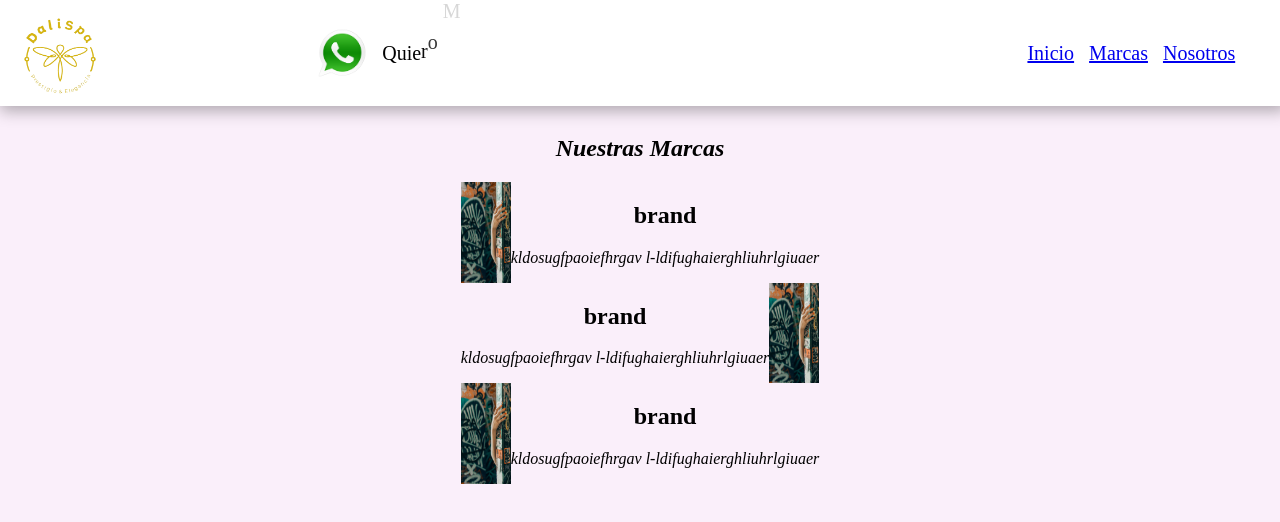
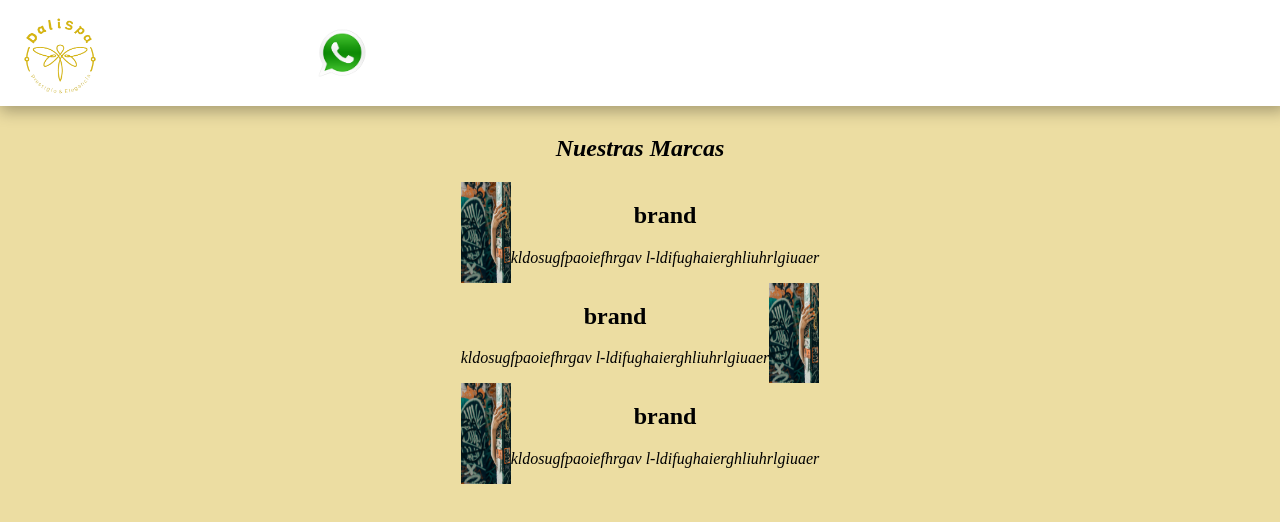
Before and after one commit to luis-moguea/dalispa, a React (Vite) app: page /brands in a window 1280 px wide. Shown: the top 522 px of the page. Built offline with nearby package versions, Linux system fonts and the light colour scheme; a web font is replaced by a local one.

Commit message:
several updates

```diff
--- a/src/App.tsx
+++ b/src/App.tsx
@@ -48,7 +48,7 @@ function App() {
               padding="0.2em"
               position="fixed"
               zIndex="10000"
-              backgroundColor="white"
+              backgroundColor="#19191a"
               top="0"
               boxShadow="0px 5px 15px rgba(0, 0, 0, 0.3)" // Sombra más intensa
             >
--- a/src/components/Footer.tsx
+++ b/src/components/Footer.tsx
@@ -28,7 +28,7 @@ const Footer = () => {
       display="flex"
       alignItems="center"
       justifyContent="center"
-      bgColor="white"
+      bgColor="#19191a"
       minH={isHigherThan480 ? "300px" : "250px"}
       flexDir="column"
       width="100%"
@@ -88,7 +88,7 @@ const Footer = () => {
           <Text
             fontStyle="italic"
             fontSize="12px"
-            color="#000000"
+            color="#ffffff"
             textAlign="left"
           >
             ¡Placer y belleza para tus manos y pies!
@@ -101,7 +101,7 @@ const Footer = () => {
             boxShadow: "0 0 1px rgba(0, 0, 0, 0.2)",
           }}
         />
-        <Text mt="20px" fontSize="12px" color="#000000" textAlign="center">
+        <Text mt="20px" fontSize="12px" color="#ffffff" textAlign="center">
           DaliSpa | Todos los derechos reservados &reg;
         </Text>
       </Box>
--- a/src/components/NavCallToAction.tsx
+++ b/src/components/NavCallToAction.tsx
@@ -73,6 +73,7 @@ const NavCallToAction = () => {
             <MotionText
               key={index}
               fontSize="20px"
+              color="#ffffff"
               _hover={{ cursor: "pointer", color: "gray" }}
               custom={index}
               variants={typingAnimation}
--- a/src/components/Navbar.tsx
+++ b/src/components/Navbar.tsx
@@ -8,8 +8,16 @@ const Navbar = () => {
   return (
     <Box display="flex" gap="15px" pr="3em">
       {navbarKeys.map((el, index) => (
-        <Link to={navbarLinks[index]} key={index}>
-          <Text fontSize="20px" _hover={{ cursor: "pointer", color: "gray" }}>
+        <Link
+          to={navbarLinks[index]}
+          key={index}
+          style={{ textDecoration: "none" }}
+        >
+          <Text
+            color="#ffffff"
+            fontSize="20px"
+            _hover={{ cursor: "pointer", color: "gray" }}
+          >
             {el}
           </Text>
         </Link>
--- a/src/components/ReferencedImages.tsx
+++ b/src/components/ReferencedImages.tsx
@@ -8,10 +8,10 @@ interface Props {
   alt: string;
   ml: string;
   description?: string;
-  color: string;
+  color?: string;
 }
 
-const ReferencedImages = ({ image, name, alt, color, ml }: Props) => {
+const ReferencedImages = ({ image, name, alt, ml }: Props) => {
   const [isHigherThan480] = useMediaQuery("(min-width: 480px)");
 
   const imageStyle: CSSProperties = {
@@ -32,15 +32,16 @@ const ReferencedImages = ({ image, name, alt, color, ml }: Props) => {
       boxShadow="0px 4px 8px rgba(77, 20, 140, 0.5)"
       display="flex"
       flexDir="column"
+      bgColor="#373739"
       justifyContent="space-between"
       borderTopLeftRadius="25px"
       borderBottomRightRadius="25px"
       pb="28px"
       ml={ml}
       minW="300px"
-      minH="400px"
+      minH="360px"
       maxW="300px"
-      maxH="400px"
+      maxH="360px"
       whileHover={{ scale: 1.05 }} // Añadir animación de zoom al hacer hover
       transition={{ duration: 0.3 }} // Duración de la animación
     >
@@ -48,12 +49,15 @@ const ReferencedImages = ({ image, name, alt, color, ml }: Props) => {
       <Box>
         <Text
           fontSize={isHigherThan480 ? "22px" : "16px"}
-          color={color}
+          color="#ffffff"
           fontStyle="italic"
           fontWeight="bold"
           textAlign="center"
           alignSelf="center"
           cursor="pointer"
+          mb="0"
+          mt="0"
+          pt="0"
         >
           {name}
         </Text>
--- a/src/components/ReqServices.tsx
+++ b/src/components/ReqServices.tsx
@@ -6,12 +6,12 @@ interface Props {
   name: string;
   image: string;
   alt?: string;
-  color: string;
+  color?: string;
   description?: string;
   ml: string;
 }
 
-const ReqServices = ({ name, image, alt, ml, color }: Props) => {
+const ReqServices = ({ name, image, alt, ml }: Props) => {
   const [isHigherThan480] = useMediaQuery("(min-width: 480px)");
 
   const imageStyle: CSSProperties = {
@@ -27,7 +27,7 @@ const ReqServices = ({ name, image, alt, ml, color }: Props) => {
   return (
     <MotionBox
       boxShadow="0px 4px 8px rgba(0, 0, 0, 0.5)"
-      backgroundColor={color}
+      backgroundColor="#373739"
       color="white"
       display="flex"
       flexDir="column"
--- a/src/components/ReqServices2.tsx
+++ b/src/components/ReqServices2.tsx
@@ -7,10 +7,10 @@ interface Props {
   alt?: string;
   description: string;
   ml: string;
-  color: string;
+  color?: string;
 }
 
-const ReqServices2 = ({ name, description, ml, color }: Props) => {
+const ReqServices2 = ({ name, description, ml }: Props) => {
   const [isHigherThan480] = useMediaQuery("(min-width: 480px)");
 
   // Usar el componente motion.div de Framer Motion
@@ -38,7 +38,7 @@ const ReqServices2 = ({ name, description, ml, color }: Props) => {
       <Box display="flex" flexDir="column">
         <Heading
           textAlign="center"
-          color={color}
+          color="#373739"
           p="0"
           m="8px"
           _hover={{ cursor: "pointer" }}
--- a/src/components/Testimonials.tsx
+++ b/src/components/Testimonials.tsx
@@ -125,7 +125,7 @@ const Testimonios: React.FC = () => {
   };
 
   return (
-    <Box textAlign="center" p="3.5em" bgColor="#c4a786">
+    <Box textAlign="center" p="3.5em">
       <Heading mt="0" as="h1" mb={5} fontStyle="italic">
         Lo que dicen nuestros clientes...
       </Heading>
@@ -163,7 +163,7 @@ const Testimonios: React.FC = () => {
               <Text mb="-10px" fontWeight="bold">
                 {testimonios[index].nombre}
               </Text>
-              <Text mb="0" fontSize="15px" color="red">
+              <Text mb="0" fontSize="15px" color="brown" textStyle="italic">
                 {testimonios[index].servicio}
               </Text>
             </Box>
--- a/src/index.css
+++ b/src/index.css
@@ -6,7 +6,7 @@ body {
   width: 100%;
   max-width: 100%;
   overflow-x: hidden;
-  background-color: #faeffa;
+  background-color: #ecdda2;
   font-family: "Playpen Sans", cursive;
   font-optical-sizing: auto;
   font-weight: normal;
```
